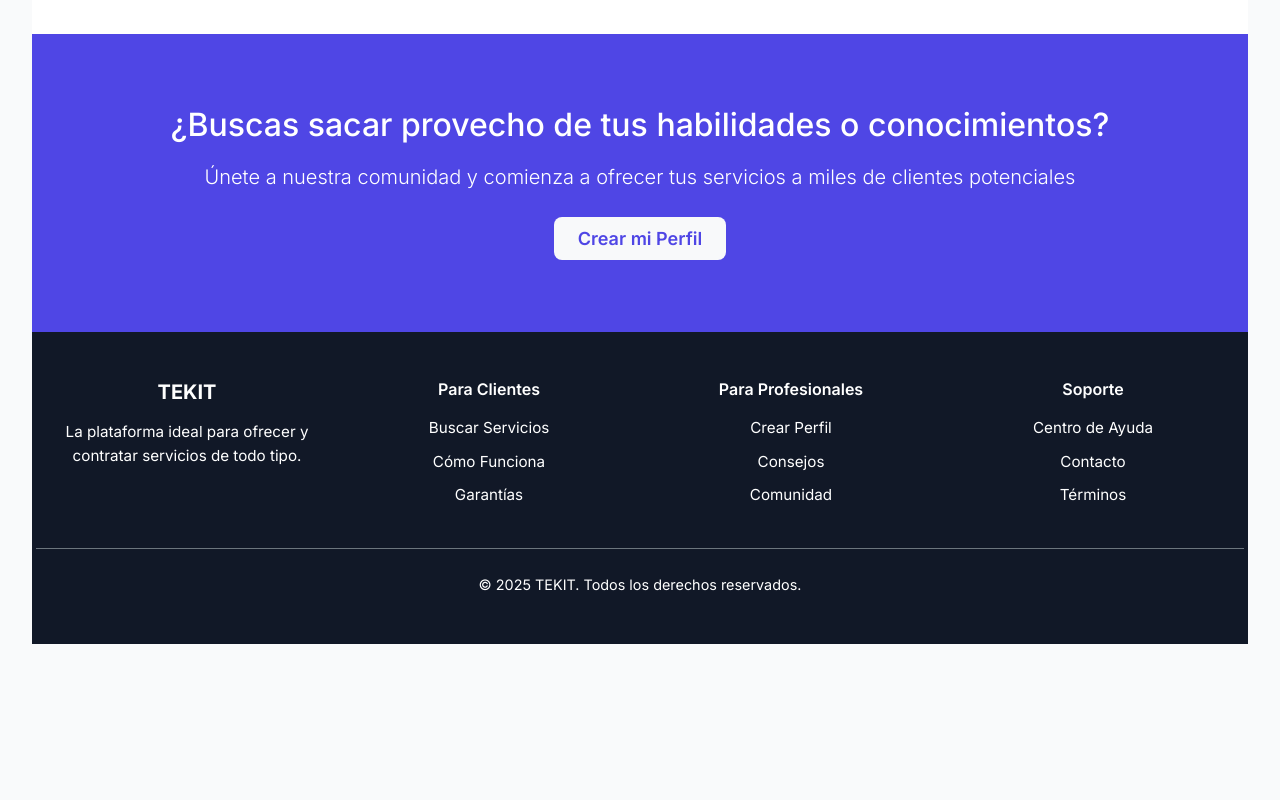
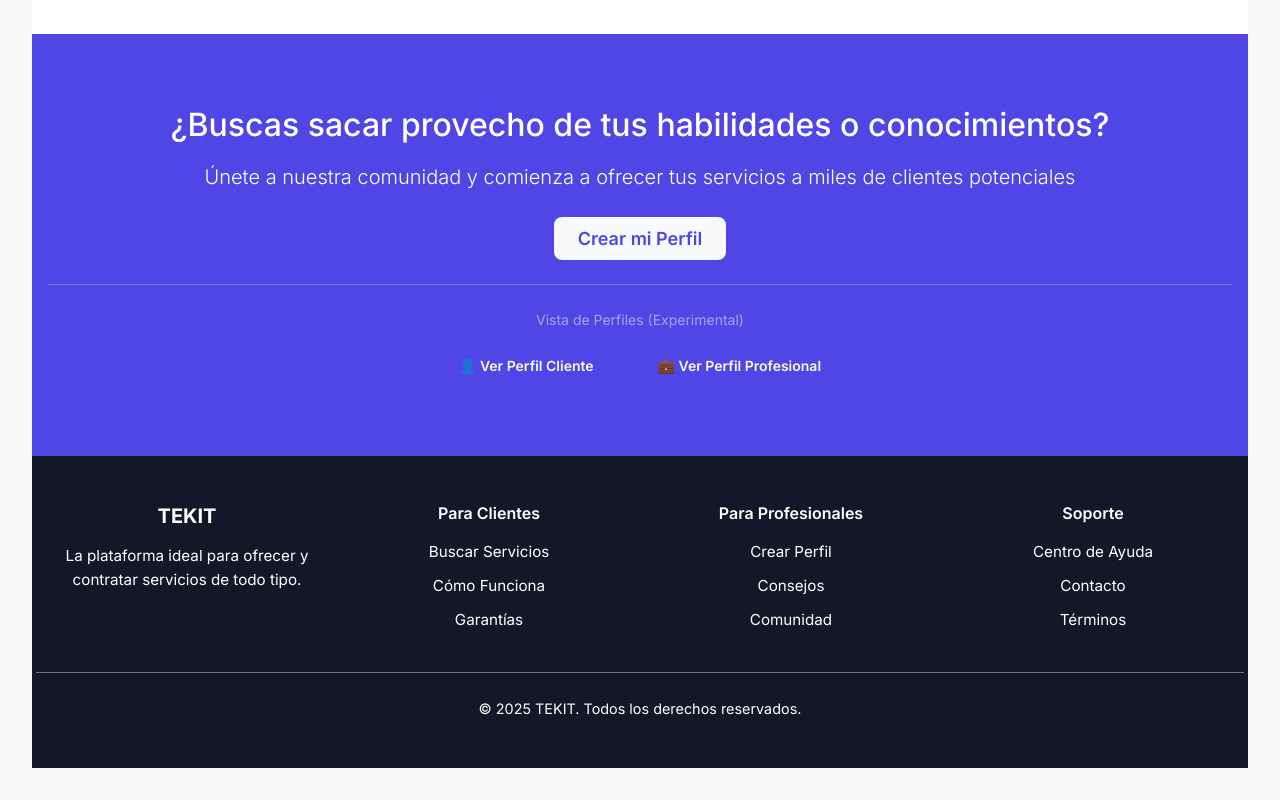
Before and after one commit to UCASV/TEKIT, a React (Vite) app in the folder FE/vite-project/: page / in a window 1280 px wide. Shown: the part 1890-2690 px from the top of the page. Before the commit the page ends 2566 px from the top, so only its background shows below. Built offline with nearby package versions, Linux system fonts and the light colour scheme.

Commit message:
FEAT: Enlazar paginas de cliente y profesional para visualizar disenio

```diff
--- a/FE/vite-project/src/screens/Home/Home.jsx
+++ b/FE/vite-project/src/screens/Home/Home.jsx
@@ -202,7 +202,7 @@ function Home() {
         </Container>
       </section>
 
-      <section className="cta-section text-white text-center py-5">
+<section className="cta-section text-white text-center py-5">
         <Container className="py-4">
           <h3 className="h2 mb-3">
             ¿Buscas sacar provecho de tus habilidades o conocimientos?
@@ -210,7 +210,7 @@ function Home() {
           <p className="lead mb-4">
             Únete a nuestra comunidad y comienza a ofrecer tus servicios a miles de clientes potenciales
           </p>
-          <div className="d-flex justify-content-center">
+          <div className="d-flex justify-content-center gap-3">
             <Button
               variant="light"
               size="lg"
@@ -220,6 +220,27 @@ function Home() {
               Crear mi Perfil
             </Button>
           </div>
+
+          {/* Botones experimentales para ver perfiles */}
+          <div className="mt-4 pt-4 border-top border-white border-opacity-25">
+            <p className="mb-3 text-white-50 small">Vista de Perfiles (Experimental)</p>
+            <div className="d-flex justify-content-center gap-3 flex-wrap">
+              <Button
+                variant="outline-light"
+                size="sm"
+                onClick={() => navigate('/perfil-cliente')}
+              >
+                👤 Ver Perfil Cliente
+              </Button>
+              <Button
+                variant="outline-light"
+                size="sm"
+                onClick={() => navigate('/perfil-contratante')}
+              >
+                💼 Ver Perfil Profesional
+              </Button>
+            </div>
+          </div>
         </Container>
       </section>
 
```
